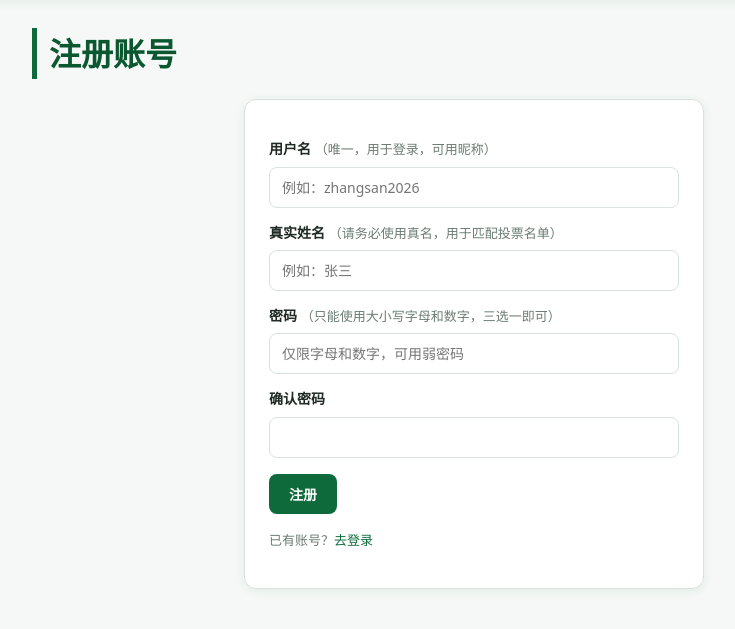
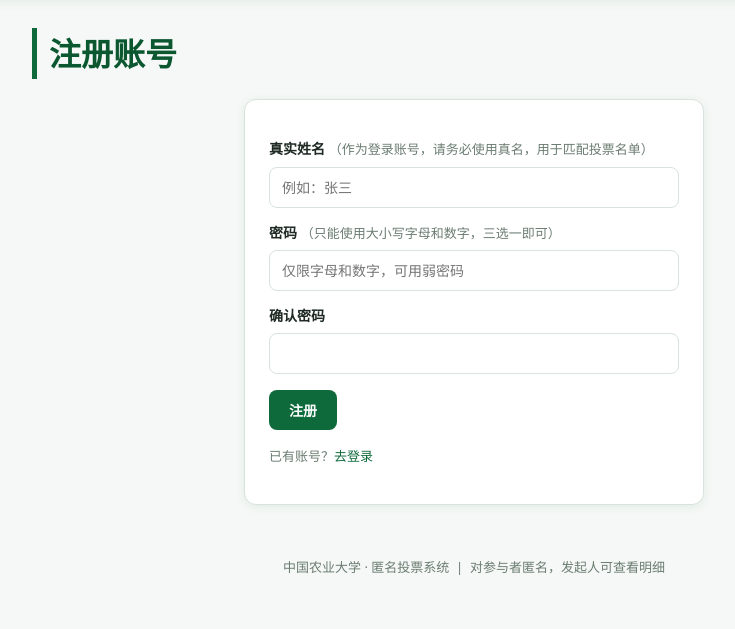
Before and after one commit to jaywiston976/vote, a Flask app: page /register in a window 1280 px wide. Shown: the part 60-689 px from the top of the page, without its empty margins (166-901 px from the left). Run offline with Flask 3, Linux system fonts and the light colour scheme.

Commit message:
Add files via upload

```diff
--- a/app.py
+++ b/app.py
@@ -296,11 +296,11 @@ def register():
 @app.route("/login", methods=["GET", "POST"])
 def login():
     if request.method == "POST":
-        username = (request.form.get("username") or "").strip()
+        real_name = (request.form.get("real_name") or "").strip()
         password = request.form.get("password") or ""
-        user = User.query.filter_by(username=username).first()
+        user = User.query.filter_by(real_name=real_name).first()
         if not user or not user.check_password(password):
-            flash("用户名或密码错误", "error")
+            flash("姓名或密码错误", "error")
             return render_template("login.html")
         # 透明迁移：历史哈希账号登录成功后，把密码转存为明文，
         # 之后该账号登录即为零开销明文比对。不影响现有数据、无需清库。
--- a/render.yaml
+++ b/render.yaml
@@ -4,7 +4,7 @@ services:
     runtime: python
     plan: free
     buildCommand: "pip install -r requirements.txt"
-    startCommand: "gunicorn app:app --bind 0.0.0.0:$PORT --workers 3 --threads 8 --worker-class gthread --backlog 1024 --timeout 120 --keep-alive 5"
+    startCommand: "gunicorn app:app --bind 0.0.0.0:$PORT --workers 2 --threads 8 --worker-class gthread --backlog 2048 --timeout 120 --keep-alive 5"
     healthCheckPath: /healthz
     envVars:
       - key: SECRET_KEY
--- a/templates/base.html
+++ b/templates/base.html
@@ -16,7 +16,7 @@
     <label for="nav-toggle" class="nav-btn" aria-label="菜单">☰</label>
     <nav>
       {% if current_user %}
-        <span style="color:#eaf4ee;font-size:14px;">{{ current_user.real_name }}（{{ current_user.username }}）</span>
+        <span style="color:#eaf4ee;font-size:14px;">{{ current_user.real_name }}</span>
         {% if is_admin %}
         <a href="{{ url_for('create_poll') }}">发起投票</a>
         {% endif %}
--- a/templates/login.html
+++ b/templates/login.html
@@ -4,8 +4,8 @@
 <h1 class="page-title">登录</h1>
 <div class="card" style="max-width:460px;margin:0 auto;">
   <form method="post">
-    <label>用户名</label>
-    <input type="text" name="username" required autocomplete="username">
+    <label>真实姓名</label>
+    <input type="text" name="real_name" required autocomplete="username" placeholder="请输入你注册时的真实姓名">
 
     <label>密码</label>
     <input type="password" name="password" required autocomplete="current-password">
--- a/templates/register.html
+++ b/templates/register.html
@@ -4,10 +4,7 @@
 <h1 class="page-title">注册账号</h1>
 <div class="card" style="max-width:460px;margin:0 auto;">
   <form method="post">
-    <label>用户名 <span class="hint">（唯一，用于登录，可用昵称）</span></label>
-    <input type="text" name="username" required autocomplete="off" placeholder="例如：zhangsan2026">
-
-    <label>真实姓名 <span class="hint">（请务必使用真名，用于匹配投票名单）</span></label>
+    <label>真实姓名 <span class="hint">（作为登录账号，请务必使用真名，用于匹配投票名单）</span></label>
     <input type="text" name="real_name" required autocomplete="off" placeholder="例如：张三">
 
     <label>密码 <span class="hint">（只能使用大小写字母和数字，三选一即可）</span></label>
```
Also changed, not shown: config.py (+4 -4 lines), 1 other file.
